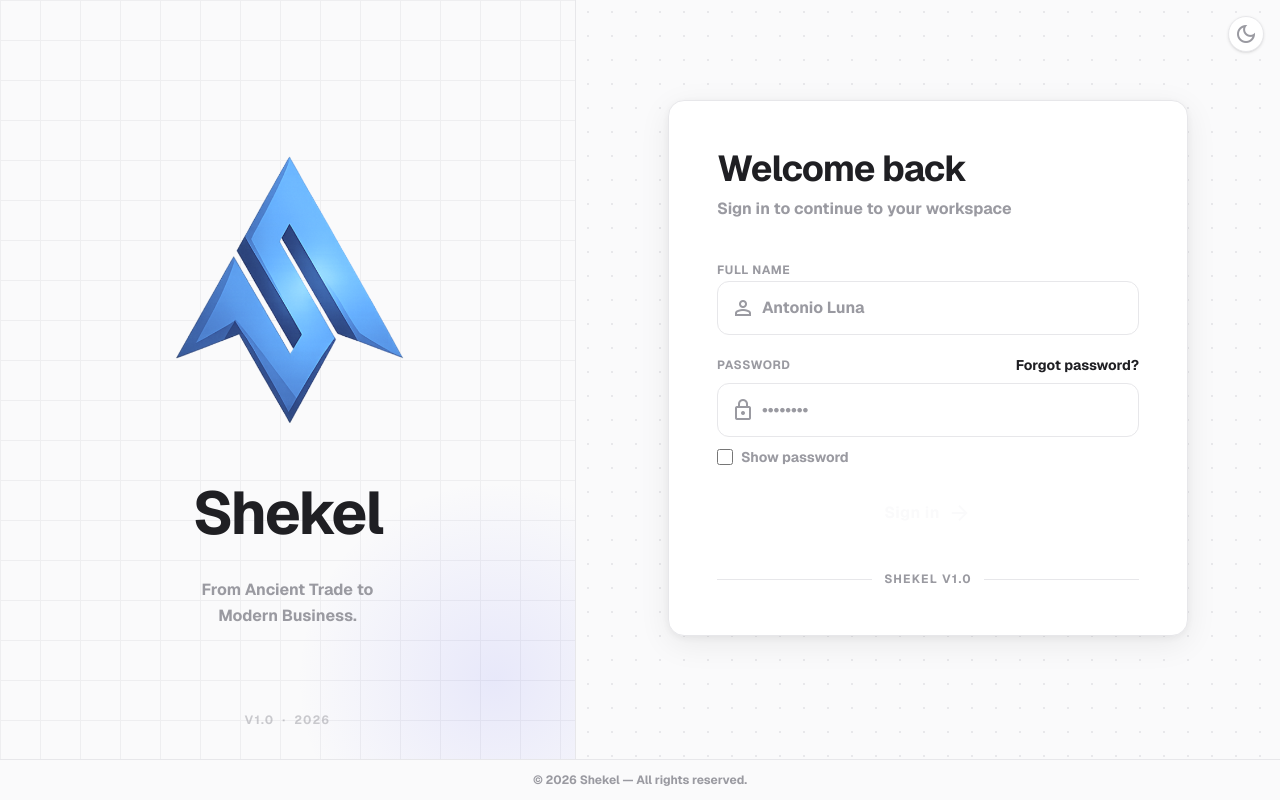
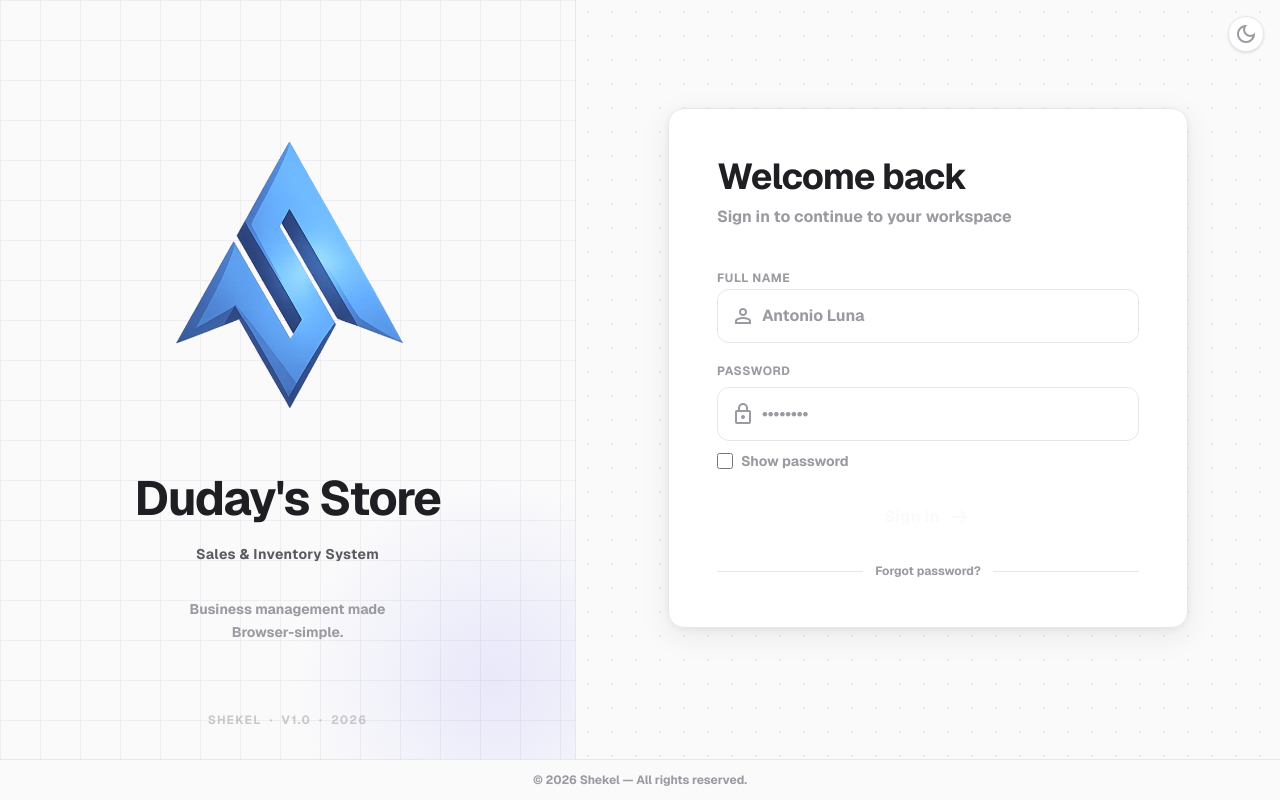
Before and after one commit to JosephCanzana/Shekel, a Flask app: page / in a window 1280 px wide. Run offline with Flask 3, Linux system fonts and the light colour scheme; style sheets or scripts are compiled from the project's sources.

Commit message:
V3 of login and activation desgin

```diff
--- a/app/templates/auth/login.html
+++ b/app/templates/auth/login.html
@@ -34,46 +34,45 @@
     <div class="relative z-10 flex flex-col items-center justify-center
                 h-full px-14 text-center gap-8">
 
-      {# logo placeholder box #}
+        {# logo #}
         <div class="w-80 h-80 rounded-2xl flex items-center justify-center">
-
             <img src="/static/img/shekel_logo.png"
                 alt="Shekel logo"
                 class="w-90 h-90 object-contain"
                 onerror="this.style.display='none'; this.nextElementSibling.style.display='block';">
-
         </div>
 
+        {# store name + system label + subtle shekel #}
+        <div class="flex flex-col items-center gap-4">
 
-      {# app name + divider + tagline #}
-      <div class="flex flex-col items-center gap-4">
-        <h1 class="text-6xl font-bold"
+            <h1 class="text-5xl font-bold leading-tight"
                 style="color: var(--color-txt-primary);
                       letter-spacing: -0.03em;">
-          Shekel
+                Duday's Store
             </h1>
 
+            <p class="text-sm font-medium tracking-wide"
+              style="color: var(--color-txt-secondary);">
+                Sales &amp; Inventory System
+            </p>
+
             <div class="w-8 h-0.5 rounded-full"
-             style="background-color: var(--color-accent);">
-        </div>
-
-        {# tagline — "pulse" vibe #}
-        <p class="text-m leading-relaxed max-w-[210px]"
+                style="background-color: var(--color-accent);"></div>
+            <p class="text-sm leading-relaxed max-w-[210px]"
               style="color: var(--color-txt-muted);">
-          From Ancient Trade to<br>
+                Business management made<br>
                 <span style="color: var(--color-accent); font-weight: 600;">
-            Modern Business.
+                    Browser-simple.
                 </span>
             </p>
         </div>
-
     </div>
 
-    {# version — bottom center #}
+    {# Shekel branding — bottom center, subtle #}
     <p class="absolute bottom-8 left-0 right-0 text-center
               text-xs tracking-widest uppercase"
       style="color: var(--color-txt-muted); opacity: 0.5;">
-      v1.0 &nbsp;·&nbsp; 2026
+        Shekel &nbsp;·&nbsp; v1.0 &nbsp;·&nbsp; 2026
     </p>
 
   </div>
@@ -112,7 +111,7 @@
           </div>
           <span class="text-base font-semibold tracking-widest uppercase"
                 style="color: var(--color-txt-muted);">
-              Shekel
+              Duday's Store
           </span>
       </div>
 
@@ -178,13 +177,7 @@
                      style="color: var(--color-txt-muted);">
                 Password
               </label>
-              <a href="#"
-                 class="text-sm transition"
-                 style="color: var(--color-accent);"
-                 onmouseover="this.style.color='var(--color-accent-hover)'"
-                 onmouseout="this.style.color='var(--color-accent)'">
-                Forgot password?
-              </a>
+
             </div>
 
             <div x-data="{ show: false }">
@@ -230,29 +223,28 @@
               type="submit"
               class="w-full py-2.5 sm:py-3.5 mt-1 rounded-xl text-sm sm:text-base font-semibold
                     tracking-wide transition duration-150
-                   flex items-center justify-center gap-2
-                   active:scale-[.99]"
-            style="background-color: var(--color-primary);
-                   color: var(--color-bg);"
+                    flex items-center justify-center gap-2 active:scale-[.99]"
+              style="background-color: var(--color-primary); color: var(--color-bg);"
               onmouseover="this.style.backgroundColor='var(--color-primary-hover)'"
               onmouseout="this.style.backgroundColor='var(--color-primary)'">
               Sign in
               <span class="material-symbols-outlined text-[18px]">arrow_forward</span>
           </button>
 
+          {# forgot password — separated, centered, with divider #}
+          <div class="flex items-center gap-3 mt-1">
+              <div class="flex-1 h-px" style="background-color: var(--color-border);"></div>
+              <a href="#"
+                class="text-xs font-medium transition shrink-0"
+                style="color: var(--color-txt-muted);"
+                onmouseover="this.style.color='var(--color-accent)'"
+                onmouseout="this.style.color='var(--color-txt-muted)'">
+                  Forgot password?
+              </a>
+              <div class="flex-1 h-px" style="background-color: var(--color-border);"></div>
+          </div>
+
         </form>
-
-        {# bottom divider #}
-        <div class="flex items-center gap-3 mt-8">
-          <div class="flex-1 h-px"
-               style="background-color: var(--color-border);"></div>
-          <span class="text-xs tracking-widest uppercase"
-                style="color: var(--color-txt-muted);">
-            Shekel v1.0
-          </span>
-          <div class="flex-1 h-px"
-               style="background-color: var(--color-border);"></div>
-        </div>
 
       </div>{# /card #}
     </div>
```
Also changed, not shown: app/templates/auth/account_activation.html (+18 -29 lines). Lines whose indentation alone changed are shown as unchanged.
